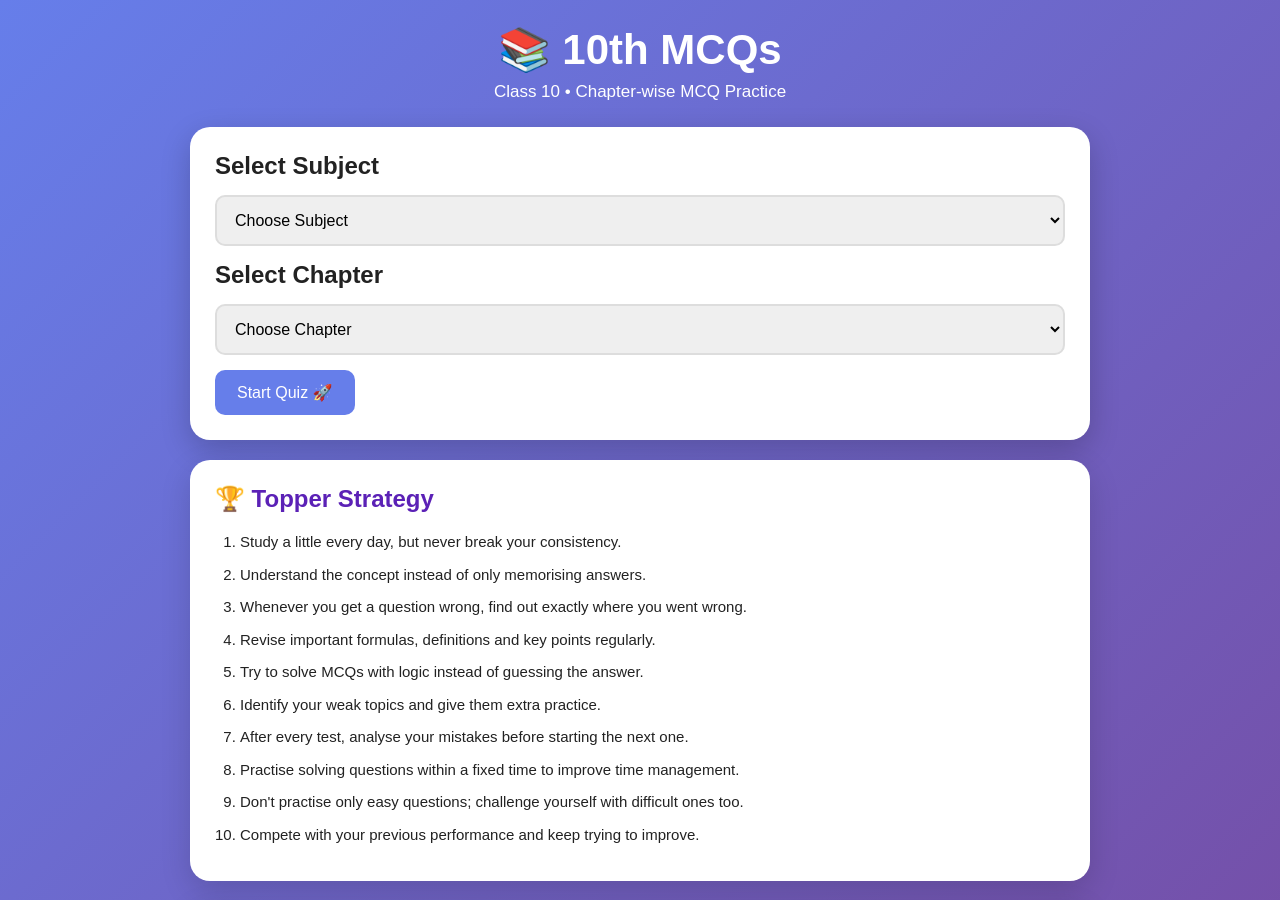
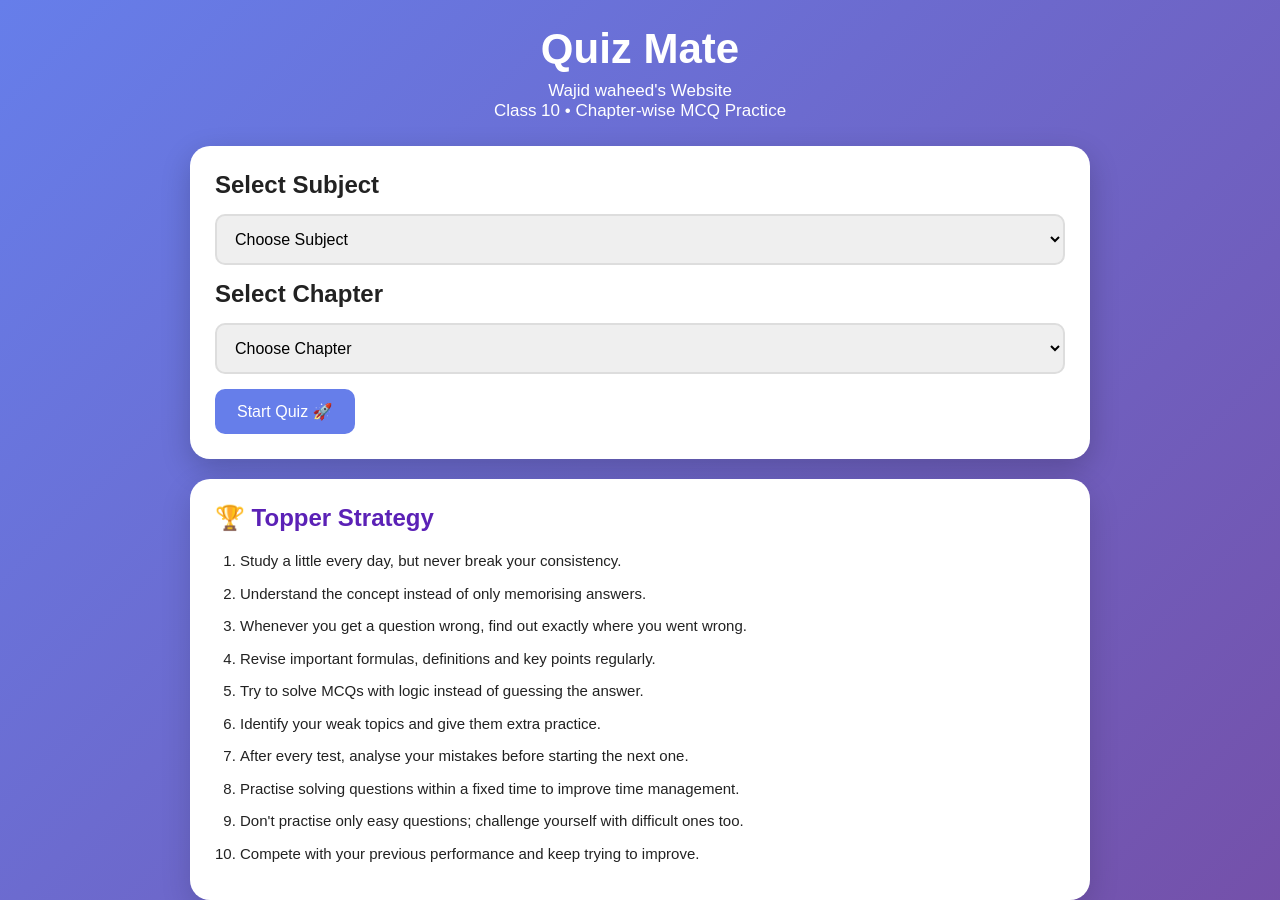
Before and after one commit to wajidwaheed08/10thprep, a plain HTML site: page index.html in a window 1280 px wide. Shown: the top 900 px of the page. Drawn offline with Linux system fonts and the light colour scheme.

Commit message:
Update index.html

```diff
--- a/index.html
+++ b/index.html
@@ -3,7 +3,7 @@
 <head>
 <meta charset="UTF-8">
 <meta name="viewport" content="width=device-width, initial-scale=1.0">
-<title>10th MCQs</title>
+<title>Quiz Mate</title>
 
 <style>
 *{
@@ -269,7 +269,8 @@ button:hover{
 <div class="container">
 
 <header>
-    <h1>📚 10th MCQs</h1>
+    <h1>Quiz Mate</h1>
+<p class="site-name">Wajid waheed's Website</p>
     <p>Class 10 • Chapter-wise MCQ Practice</p>
 </header>
 
```
